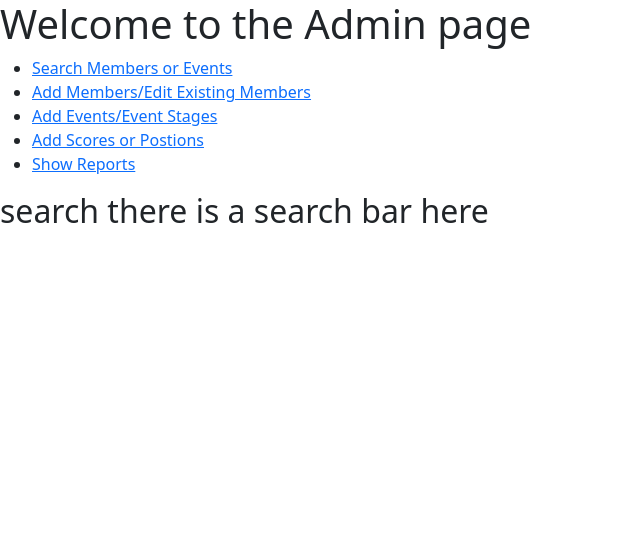
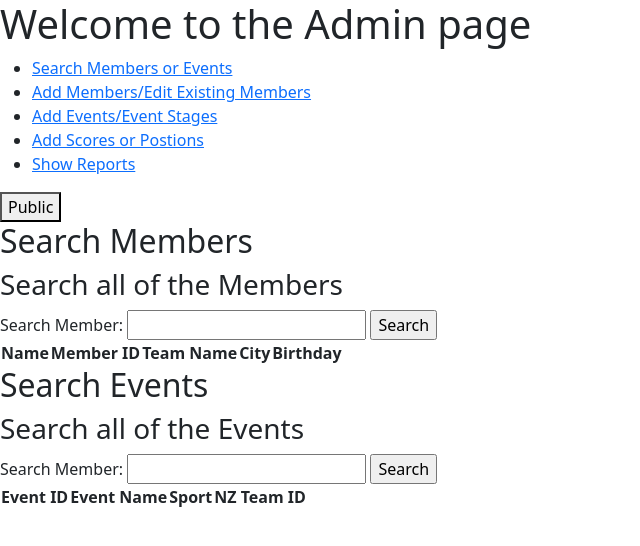
Before and after one commit to dorachenxiW/636_FinalProject, a Flask app: page /search in a window 1280 px wide. Shown: the top 546 px of the page, without its empty margins (0-640 px from the left). Run offline with Flask 3, Linux system fonts and the light colour scheme; lists and menus that the app fills with data are empty.

Commit message:
adding search

```diff
--- a/nzolywebapp/app.py
+++ b/nzolywebapp/app.py
@@ -47,12 +47,16 @@ def listmembers():
 def athlete(name):
     connection=getCursor()
     print(name)
-    sql_previous = "SELECT event_stage.StageDate, event_stage.StageName, event_stage.Location, event_stage.Qualifying, event_stage_results.Position\
-          FROM event_stage inner join event_stage_results ON event_stage.StageID = event_stage_results.StageID\
-            WHERE name = s%, (name,);"
-    connection.execute(sql_previous)
-    previousevents = connection.fetchall()
-    return render_template("athlete.html", name=name, previousevents=previousevents)
+    #likeathletename=f'%{athletename}%'
+    #connection.execute("SELECT m.MemberID, m.FirstName, m.LastName, esr.StageID, es.EventID, e.EventName FROM members as m JOIN event_stage_results as esr\
+    #                ON m.MemberID = esr.MemberID JOIN event_stage as es ON esr.StageID = es.StageID JOIN events as e ON es.EventID = e.EventID\
+    #               WHERE m.FirstName = %s;", (name),)
+    #sql_previous = "SELECT event_stage.StageDate, event_stage.StageName, event_stage.Location, event_stage.Qualifying, event_stage_results.Position\
+    #      FROM event_stage inner join event_stage_results ON event_stage.StageID = event_stage_results.StageID;"
+    #connection.execute(sql_eventName)
+    #eventName = connection.fetchall()
+    #print(eventName)
+    return render_template("athlete.html", name=name)
 
 @app.route("/listevents")
 def listevents():
@@ -60,6 +64,28 @@ def listevents():
     connection.execute("SELECT * FROM events;")
     eventList = connection.fetchall()
     return render_template("eventlist.html", eventlist = eventList)
+
+@app.route("/search/result_member", methods=["POST"])
+def searchresult_member():
+    searchterm = request.form.get('membersearch')
+    #sprint(searchterm)
+    likesearchterm = f'%{searchterm}%'
+    connection = getCursor()
+    connection.execute("SELECT members.FirstName, members.LastName, members.MemberID, teams.TeamName, members.City, members.Birthdate\
+          FROM members INNER JOIN teams ON members.TeamID = teams.TeamID WHERE members.FirstName LIKE %s;", (likesearchterm,))
+    memberList = connection.fetchall()
+    #print(memberList)
+    return render_template("search.html", memberlist = memberList)
+
+@app.route("/search/result_event", methods=["POST"])
+def searchresult_event():
+    searchterm = request.form.get('eventsearch')
+    print(searchterm)
+    likesearchterm = f'%{searchterm}%'
+    connection = getCursor()
+    connection.execute("SELECT * FROM events WHERE EventName LIKE %s;", (likesearchterm,))
+    eventList = connection.fetchall()
+    return render_template("search.html", eventlist=eventList)
 
 @app.route("/search")
 def search():
--- a/nzolywebapp/templates/adminbase.html
+++ b/nzolywebapp/templates/adminbase.html
@@ -15,7 +15,10 @@
                 <li><a href="{{ url_for('addevents') }}">Add Events/Event Stages</a></li>
                 <li><a href="{{ url_for('addscores') }}">Add Scores or Postions</a></li>
                 <li><a href="{{ url_for('reports') }}">Show Reports</a></li>
-
+            </ul>
+                <a href="{{ url_for('home') }}">
+                <button type="button">Public</button>
+                  </a>
         </nav>
             <section class="content">
             <header>
--- a/nzolywebapp/templates/base.html
+++ b/nzolywebapp/templates/base.html
@@ -5,7 +5,6 @@
         <title>{% block title %}Home Page{% endblock %}</title>
         <!-- CSS only -->
         <link href="https://cdn.jsdelivr.net/npm/bootstrap@5.3.0-alpha3/dist/css/bootstrap.min.css" rel="stylesheet" integrity="sha384-KK94CHFLLe+nY2dmCWGMq91rCGa5gtU4mk92HdvYe+M/SXH301p5ILy+dN9+nJOZ" crossorigin="anonymous">
-        <link rel="stylesheet" type="text/css" href="{{ url_for('static', filename='site.css')}}" />
       </head>
     <body>
       <h1>NZ Winter Olympics</h1>
--- a/nzolywebapp/templates/memberlist.html
+++ b/nzolywebapp/templates/memberlist.html
@@ -1,6 +1,6 @@
 {% extends "base.html" %}
 {% block content %}
-<!-- code in here to display a list of books-->
+<!-- code in here to display a list of members-->
 <h2>Member List</h2>
 <h3>A list of all NZ Olympic Team members</h3>
 
--- a/nzolywebapp/templates/search.html
+++ b/nzolywebapp/templates/search.html
@@ -2,7 +2,40 @@
 {% block content %}
 <!-- code in here to search->
 <!-- db is the variable passed in searching -->
-<h2>search there is a search bar here</h2>
+<h2>Search Members</h2>
+<h3>Search all of the Members</h3>
 
+<form action="/search/result_member" method="Post">
+    Search Member: <input type="text" name="membersearch"/>
+    <input type="submit" value="Search">
+</form>
+
+<table>
+    <tr><th>Name</th><th>Member ID</th><th>Team Name</th><th>City</th><th>Birthday</th></tr>
+    {% for member in memberlist %}
+    {% set name = member[0]|string + " " + member[1]|string %}
+    <tr>
+        <td>{{name}}</td><td>{{member[2]}}</td><td>{{member[3]}}</td><td>{{member[4]}}</td><td>{{member[5]}}</td>
+    </tr>
+    {% endfor %}
+</table>
+
+<h2>Search Events</h2>
+<h3>Search all of the Events</h3>
+<form action="/search/result_event" method="Post">
+    Search Member: <input type="text" name="eventsearch"/>
+    <input type="submit" value="Search">
+</form>
+
+<table>
+    <tr><th>Event ID</th><th>Event Name</th><th>Sport</th><th>NZ Team ID</th></tr>
+    {% for event in eventlist %}
+        <tr>
+            {% for entry in event %}
+                <td>{{entry}}</td>
+            {% endfor %}
+        </tr>
+    {% endfor %}
+</table>
 
 {% endblock %}
```
Also changed, not shown: nzolywebapp/templates/athlete.html (+1 -11 lines).
